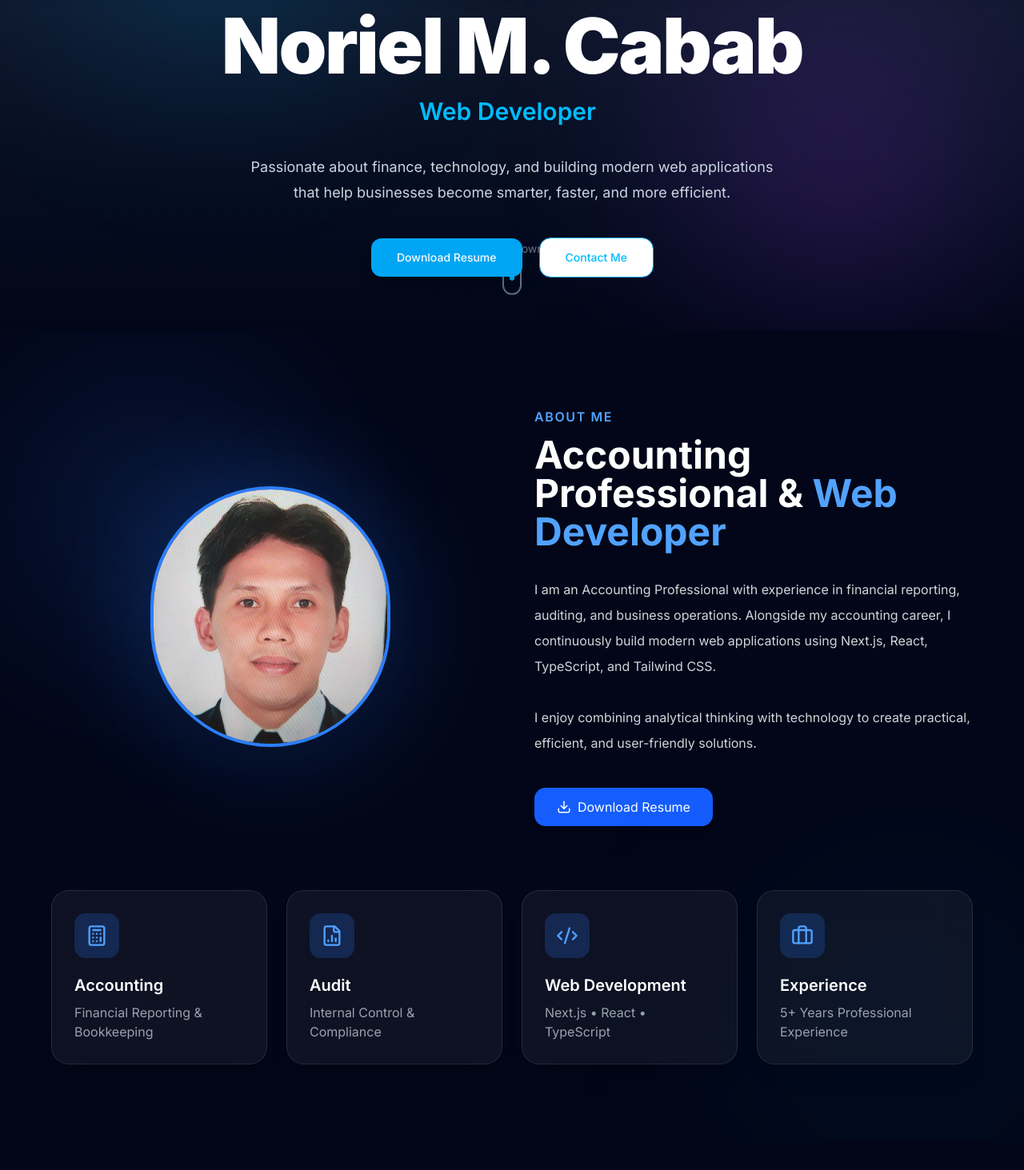
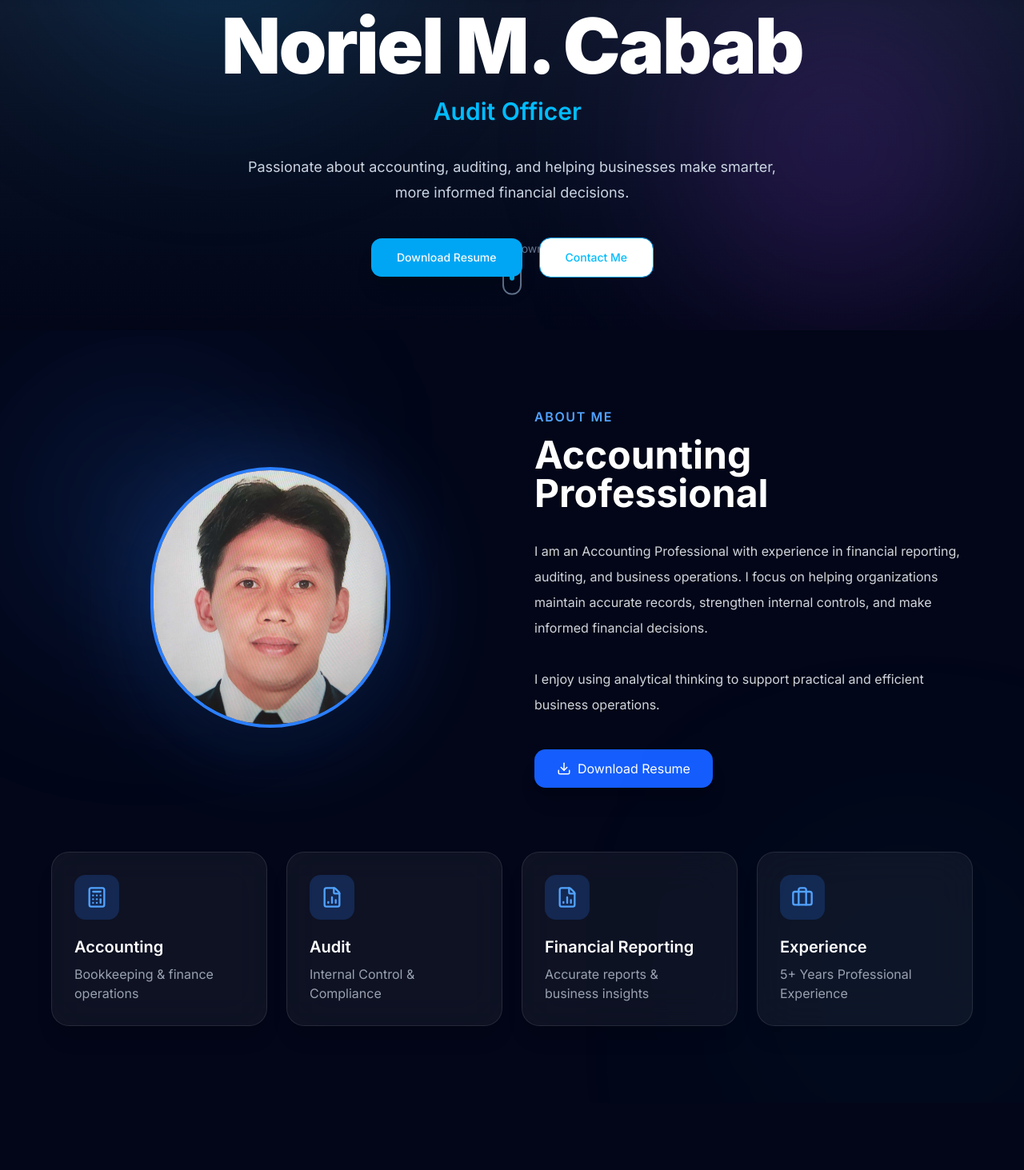
Before and after one commit to Chicha1005/noriel-portfolio, a Next.js app: page / in a window 1280 px wide. Shown: the part 387-1850 px from the top of the page at 80% size. Built offline with nearby package versions, Linux system fonts and the light colour scheme.

Commit message:
Update portfolio profile to focus on accounting

```diff
--- a/app/layout.tsx
+++ b/app/layout.tsx
@@ -16,18 +16,15 @@ const geistMono = Geist_Mono({
 });
 
 export const metadata: Metadata = {
-  title: "Noriel M. Cabab | Accounting Professional & Web Developer",
+  title: "Noriel M. Cabab | Accounting Professional",
   description:
-    "Professional portfolio of Noriel M. Cabab showcasing accounting, auditing, finance, and modern web development projects built with Next.js, React, TypeScript, and Tailwind CSS.",
+    "Professional portfolio of Noriel M. Cabab showcasing experience in accounting, auditing, financial reporting, and business operations.",
   keywords: [
     "Noriel Cabab",
     "Accounting Professional",
     "Audit Officer",
-    "Web Developer",
-    "Next.js",
-    "React",
-    "TypeScript",
-    "Tailwind CSS",
+    "Financial Reporting",
+    "Bookkeeping",
     "Portfolio",
   ],
   authors: [{ name: "Noriel M. Cabab" }],
--- a/components/About.tsx
+++ b/components/About.tsx
@@ -5,7 +5,6 @@ import { motion } from "framer-motion";
 import {
   Briefcase,
   Calculator,
-  Code2,
   FileBarChart2,
   Download,
 } from "lucide-react";
@@ -14,7 +13,7 @@ const features = [
   {
     icon: Calculator,
     title: "Accounting",
-    description: "Financial Reporting & Bookkeeping",
+    description: "Bookkeeping & finance operations",
   },
   {
     icon: FileBarChart2,
@@ -22,9 +21,9 @@ const features = [
     description: "Internal Control & Compliance",
   },
   {
-    icon: Code2,
-    title: "Web Development",
-    description: "Next.js • React • TypeScript",
+    icon: FileBarChart2,
+    title: "Financial Reporting",
+    description: "Accurate reports & business insights",
   },
   {
     icon: Briefcase,
@@ -96,10 +95,7 @@ export default function About() {
               transition={{ delay: .1 }}
               className="text-4xl md:text-5xl font-bold mt-3"
             >
-              Accounting Professional &
-              <span className="text-blue-400">
-                {" "}Web Developer
-              </span>
+              Accounting Professional
             </motion.h2>
 
             <motion.p
@@ -109,14 +105,14 @@ export default function About() {
               className="mt-8 text-gray-300 leading-8"
             >
               I am an Accounting Professional with experience in financial
-              reporting, auditing, and business operations. Alongside my
-              accounting career, I continuously build modern web applications
-              using Next.js, React, TypeScript, and Tailwind CSS.
+              reporting, auditing, and business operations. I focus on helping
+              organizations maintain accurate records, strengthen internal
+              controls, and make informed financial decisions.
 
               <br /><br />
 
-              I enjoy combining analytical thinking with technology to create
-              practical, efficient, and user-friendly solutions.
+              I enjoy using analytical thinking to support practical and
+              efficient business operations.
             </motion.p>
 
             {/* BUTTON */}
--- a/components/Footer.tsx
+++ b/components/Footer.tsx
@@ -13,7 +13,7 @@ export default function Footer() {
         </h2>
 
         <p className="text-slate-400 text-center">
-          Accounting Professional • Audit Officer • Web Developer
+          Accounting Professional • Audit Officer
         </p>
 
         <div className="flex gap-5 text-xl">
--- a/components/Hero.tsx
+++ b/components/Hero.tsx
@@ -40,11 +40,9 @@ export default function Hero() {
             sequence={[
               "Accounting Professional",
               2000,
-              "Web Developer",
-              2000,
               "Audit Officer",
               2000,
-              "Next.js Developer",
+              "Financial Reporting",
               2000,
             ]}
             wrapper="span"
@@ -54,9 +52,8 @@ export default function Hero() {
         </div>
 
         <p className="max-w-2xl mt-8 text-lg leading-8 text-slate-300">
-          Passionate about finance, technology, and building modern web
-          applications that help businesses become smarter, faster, and more
-          efficient.
+          Passionate about accounting, auditing, and helping businesses make
+          smarter, more informed financial decisions.
         </p>
 
         <div className="mt-10 flex flex-wrap justify-center gap-5">
--- a/components/Skills.tsx
+++ b/components/Skills.tsx
@@ -1,17 +1,6 @@
 "use client";
 
 const skillGroups = [
-  {
-    title: "💻 Web Development",
-    skills: [
-      { name: "HTML", level: 95, icon: "🌐" },
-      { name: "CSS", level: 90, icon: "🎨" },
-      { name: "JavaScript", level: 85, icon: "⚡" },
-      { name: "React", level: 80, icon: "⚛️" },
-      { name: "Next.js", level: 75, icon: "▲" },
-      { name: "Tailwind CSS", level: 90, icon: "💨" },
-    ],
-  },
   {
     title: "📊 Accounting & Business Tools",
     skills: [
@@ -34,7 +23,7 @@ export default function Skills() {
           My Skills
         </h2>
 
-        <div className="grid gap-8 lg:grid-cols-2">
+        <div className="mx-auto grid max-w-3xl gap-8">
           {skillGroups.map((group) => (
             <div
               key={group.title}
```
